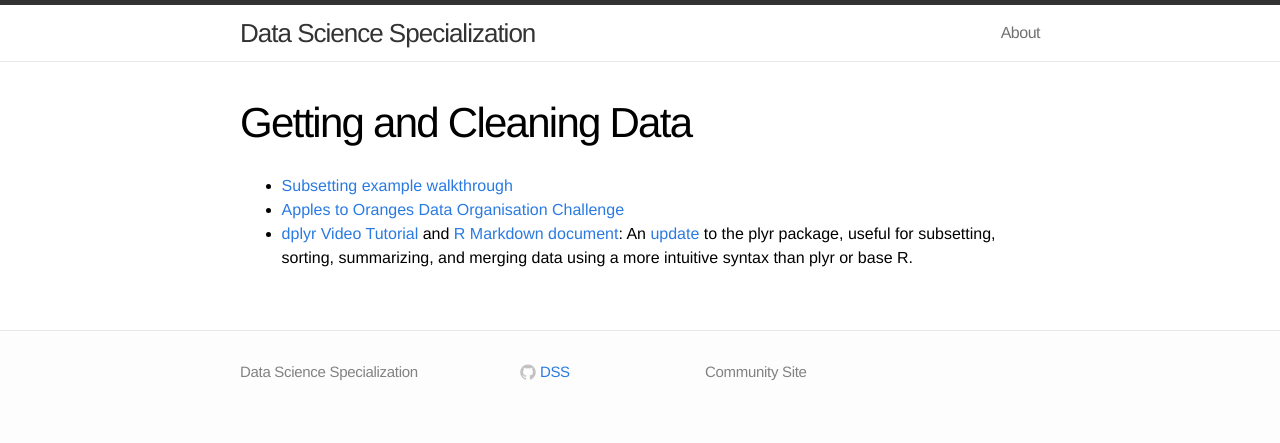
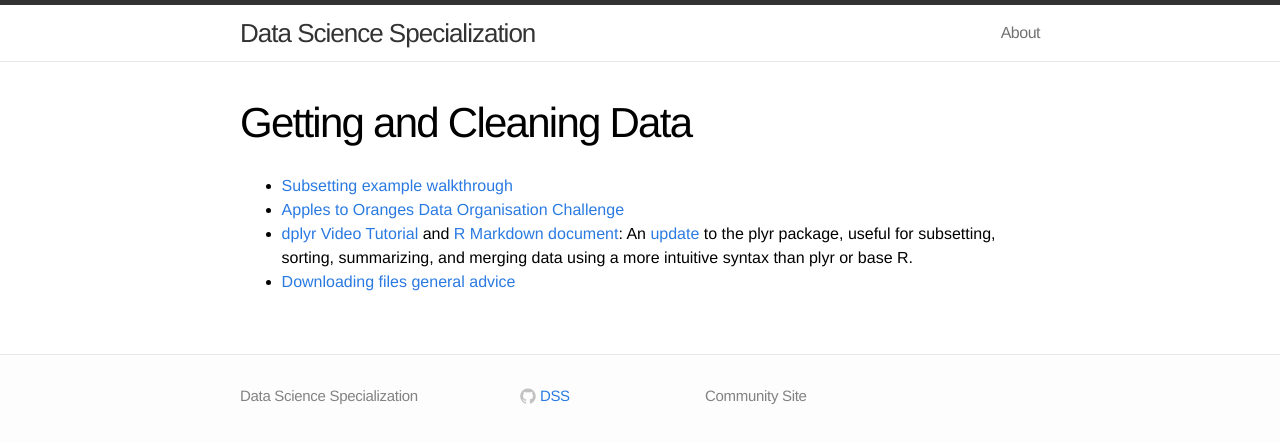
Before and after one commit to DataScienceSpecialization/DataScienceSpecialization.github.io, a Jekyll site: the page built from getclean.md, in a window 1280 px wide. Shown: the top 443 px of the page. Built offline with Jekyll 4.4.1, drawn with Linux system fonts in a browser that asks for light colours.

Commit message:
Update getclean.md

```diff
--- a/getclean.md
+++ b/getclean.md
@@ -7,3 +7,4 @@ permalink: /getclean/
 - [Subsetting example walkthrough](http://rpubs.com/thoughtfulbloke/subset)
 - [Apples to Oranges Data Organisation Challenge](https://github.com/thoughtfulbloke/faoexample)
 - [dplyr Video Tutorial](https://www.youtube.com/watch?v=jWjqLW-u3hc) and [R Markdown document](http://rpubs.com/justmarkham/dplyr-tutorial): An [update](http://blog.rstudio.org/2014/01/17/introducing-dplyr/) to the plyr package, useful for subsetting, sorting, summarizing, and merging data using a more intuitive syntax than plyr or base R.
+- [Downloading files general advice](http://rpubs.com/thoughtfulbloke/downloadtips)
```
